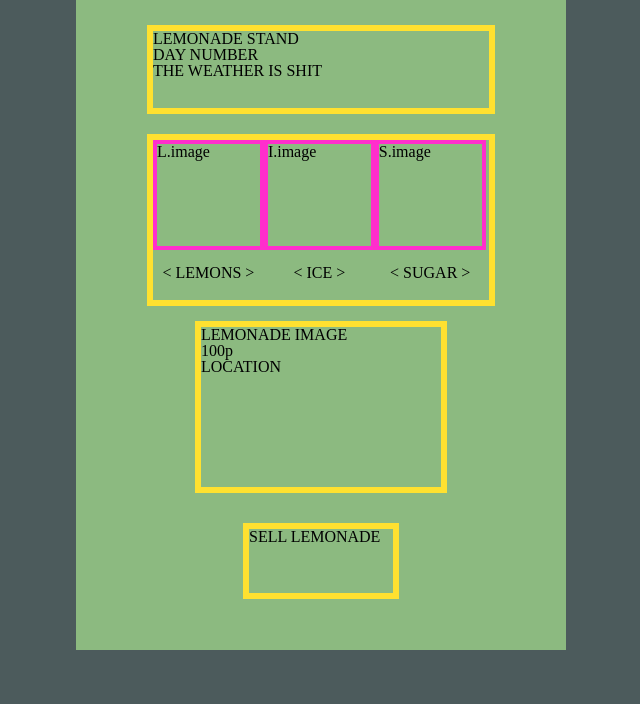
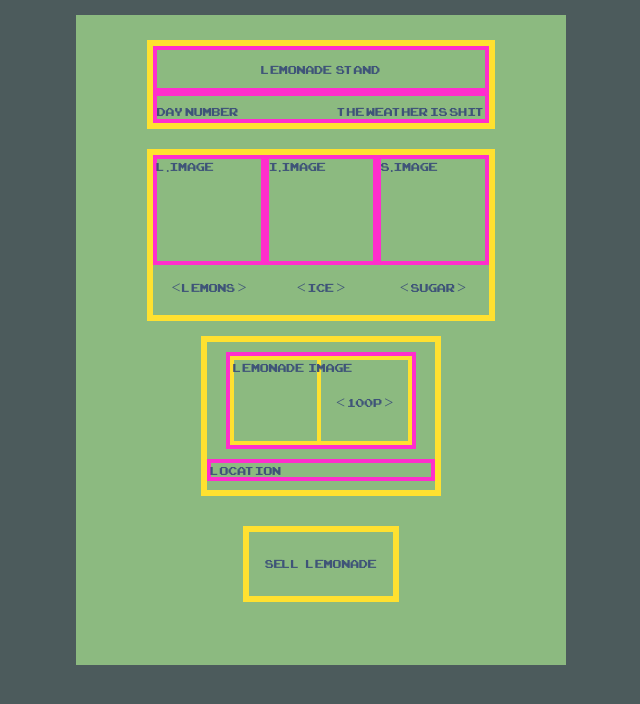
Before and after one commit to martyjg/lemonade-stand, a PHP site: page /home.html in a window 1280 px wide. Shown: the top 704 px of the page, without its empty margins (319-959 px from the left). Run offline with PHP 8.4, Linux system fonts and the light colour scheme.

Commit message:
Completed CSS layout for all elements in the first setup screen

```diff
--- a/css/style.css
+++ b/css/style.css
@@ -5,15 +5,21 @@ FF2ECC Pink
 4C5B5C Grey
 3F5478 Blue
 */
+@font-face {
+    font-family: gameFont;
+    src: url(./ARCADECLASSIC.TTF);
+}
 
 body {
   background-color: #4C5B5C;
+  font-family: gameFont;
+  color: #3F5478;
 }
 
 .user-input-screen {
   width: 480px;
   height: 640px;
-  margin: 0 auto;
+  margin: 15px auto;
   padding: 5px;
   background-color: #8CBA80;
 }
@@ -33,6 +39,7 @@ body {
 }
 
 .price-location-display {
+  box-sizing: border-box;
   width: 50%;
   height: 25%;
   margin: 15px auto;
@@ -44,18 +51,46 @@ body {
   height: 10%;
   margin: 30px auto;
   border: 6px solid #FFE130;
+  text-align: center;
+  line-height: 65px;
+}
+
+.header {
+  box-sizing: border-box;
+  width: 100%;
+  height: 60%;
+  margin: 0 auto;
+  text-align: center;
+  border: 4px solid #FF2ECC;
+  line-height: 40px;
+}
+
+.day-weather-box {
+  box-sizing: border-box;
+  width: 100%;
+  height: 40%;
+  border: 4px solid #FF2ECC;
+  line-height: 33px;
+}
+
+.day-display {
+  float: left;
+}
+
+.weather-report {
+  text-align: right;
 }
 
 .ingredients-box {
   box-sizing: border-box;
   float: left;
-  width: 33%;
+  width: 33.33%;
   height: 110px;
   border: 4px solid #FF2ECC;
 }
 
 .user-ingredient {
-  width: 33%;
+  width: 33.33%;
   float: left;
   text-align: center;
   margin: 15px 0;
@@ -71,3 +106,43 @@ body {
 .increment {
   display: inline-block;
 }
+
+.lemonade-price-entry {
+  width: 80%;
+  height: 60%;
+  margin: 10px auto;
+  border: 4px solid #FF2ECC;
+}
+
+.lemonade-image {
+  float: left;
+  box-sizing: border-box;
+  width: 50%;
+  height: 100%;
+  border: 4px solid #FFE130;
+}
+
+.user-price-box {
+  box-sizing: border-box;
+  width: 100%;
+  height: 100%;
+  border: 4px solid #FFE130;
+}
+
+.price-input-display {
+  margin: 35px auto;
+  text-align: center;
+}
+
+.price-input {
+  display: inline-block;
+}
+
+
+.location-input {
+  box-sizing: border-box;
+  width: 100%;
+  height: 15%;
+  margin: 0 auto;
+  border: 4px solid #FF2ECC;
+}
--- a/home.html
+++ b/home.html
@@ -13,9 +13,11 @@
     <div class="user-input-screen">
 
       <div class="header-box">
-        <div class="header">LEMONADE STAND</div>
-        <div class="day-display">DAY NUMBER</div>
-        <div class="weather-report">THE WEATHER IS SHIT</div>
+        <div class="header">LEMONADE&nbsp;&nbsp;STAND</div>
+        <div class="day-weather-box">
+          <div class="day-display">DAY NUMBER</div>
+          <div class="weather-report">THE WEATHER IS SHIT</div>
+        </div>
       </div>
 
       <div class="ingredients-display">
@@ -47,13 +49,19 @@
 
       <div class="price-location-display">
         <div class="lemonade-price-entry">
-          <div class="lemonade-image">LEMONADE IMAGE</div>
-          <div class="price-input">100p</div>
+          <div class="lemonade-image">LEMONADE&nbsp;&nbsp;IMAGE</div>
+          <div class="user-price-box">
+            <div class="price-input-display">
+              <div class="decrement" id="decrement-price"><</div>
+              <div class="price-input">100p</div>
+              <div class="increment" id="increment-price">></div>
+            </div>
+          </div>
         </div>
         <div class="location-input">LOCATION</div>
       </div>
 
-      <div class="start-button">SELL LEMONADE</div>
+      <div class="start-button">SELL&nbsp;&nbsp;&nbsp;LEMONADE</div>
 
     </div>
 
```
Also changed, not shown: css/ARCADECLASSIC.TTF (added).
